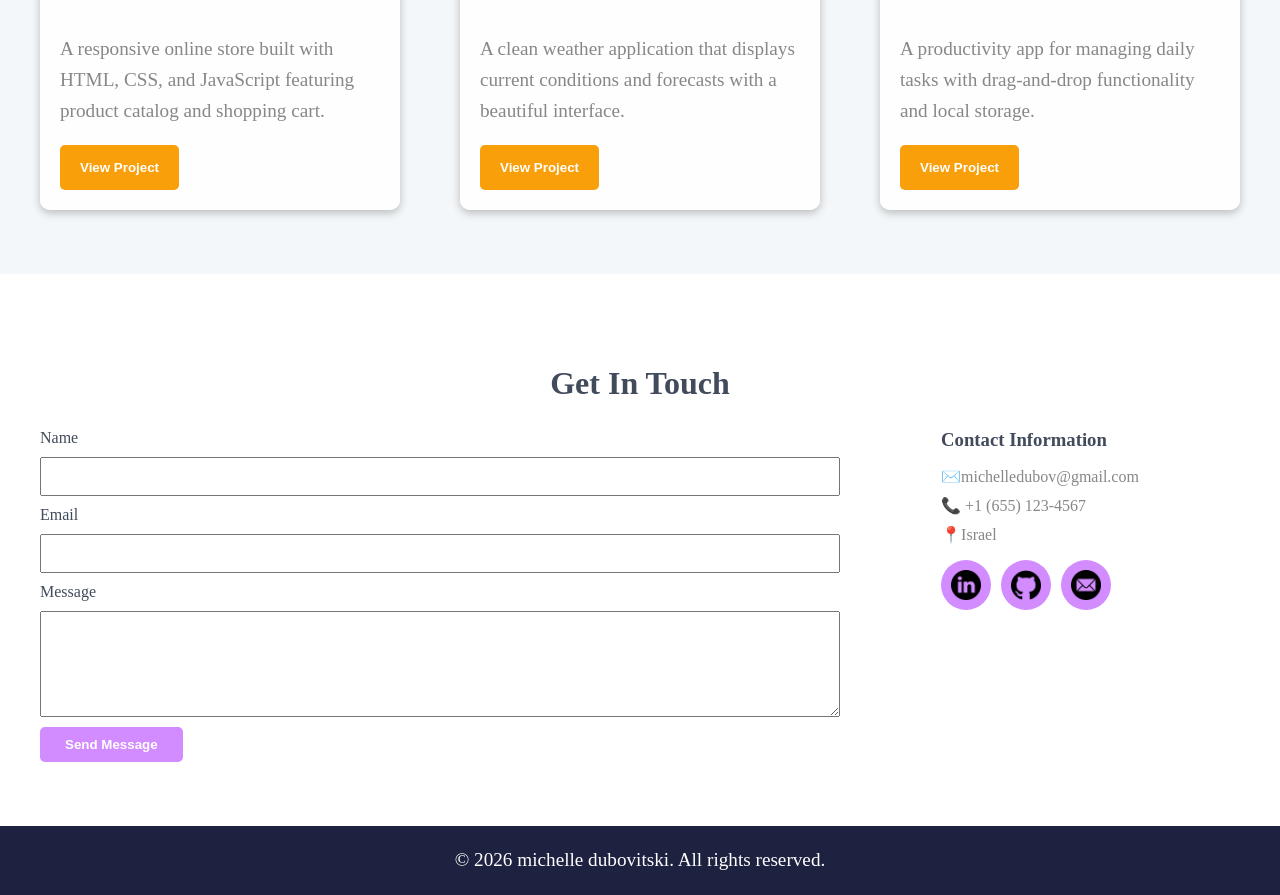
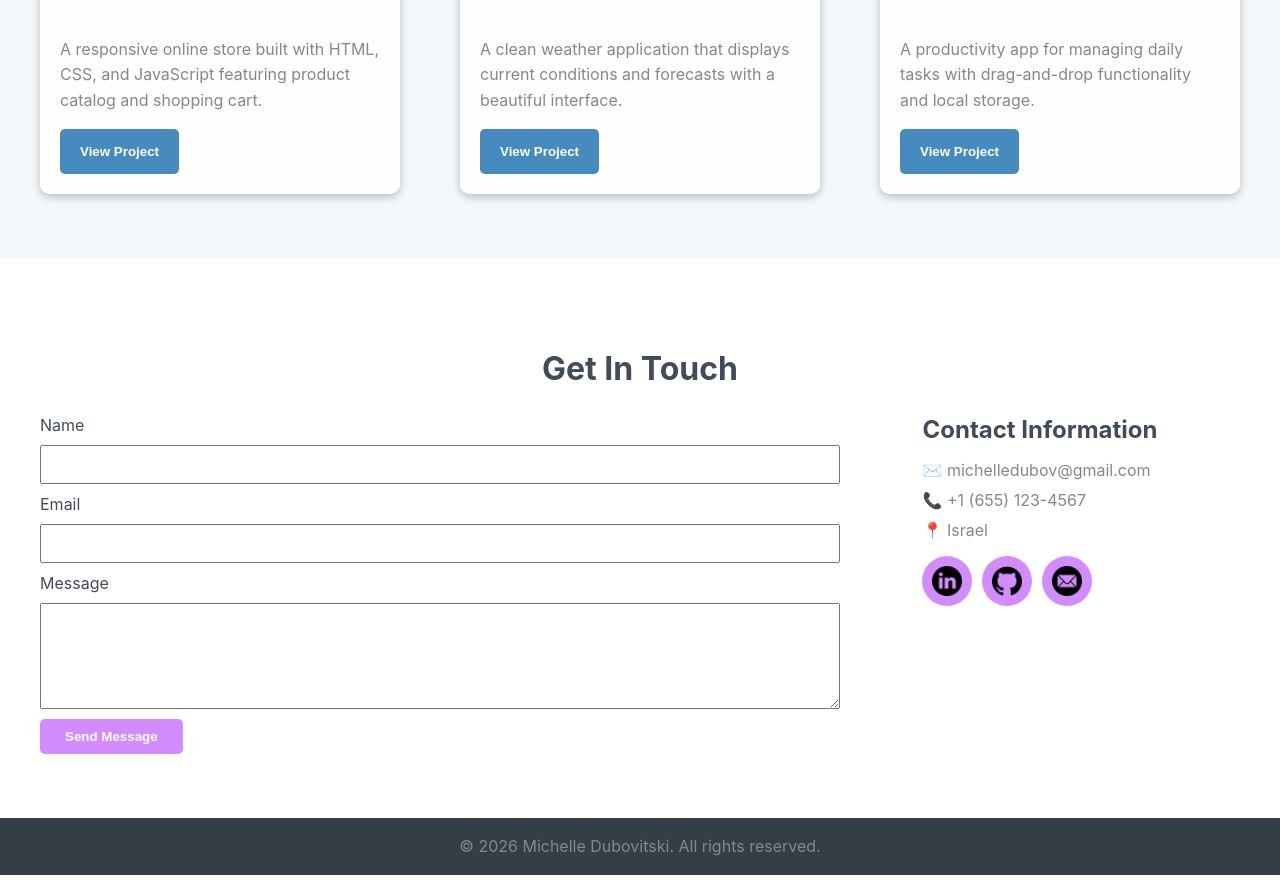
Before and after one commit to mishelld/Personal-Portfolio-Project, a plain HTML site: page index.html in a window 1280 px wide. Shown: the part 1305-2200 px from the top of the page. Drawn offline with Linux system fonts and the light colour scheme.

Commit message:
Minor CSS tweaks for layout, colors, and spacing

```diff
--- a/index.html
+++ b/index.html
@@ -189,9 +189,14 @@
                 <div>
                   <h3>Contact Information</h3>
                   <ul>
-                    <li>✉️michelledubov@gmail.com</li>
-                    <li>📞 +1 (655) 123-4567</li>
-                    <li>📍Israel</li>
+                    <li>
+                      ✉️
+                      <a href="mailto:michelledubov@gmail.com"
+                        >michelledubov@gmail.com</a
+                      >
+                    </li>
+                    <li>📞 <a href="tel:+16551234567">+1 (655) 123-4567</a></li>
+                    <li>📍 Israel</li>
                   </ul>
                 </div>
                 <div class="social-icons">
@@ -213,7 +218,7 @@
     </section>
     <footer>
       <div class="container">
-        <p>© 2026 michelle dubovitski. All rights reserved.</p>
+        <p>© 2026 Michelle Dubovitski. All rights reserved.</p>
       </div>
     </footer>
   </body>
--- a/style.css
+++ b/style.css
@@ -4,27 +4,33 @@
 
 body {
   margin: 0;
+  font-family: -apple-system, BlinkMacSystemFont, "Segoe UI", Roboto, sans-serif;
 }
 h1 {
   font-size: 2.5rem;
-  color: #414b5c;
 }
 h2 {
   font-size: 2rem;
-  color: #414b5c;
 }
 h3 {
-  color: #414b5c;
+  font-size: 1.5rem;
 }
+h1,
+h2,
+h3,
 h4 {
   color: #414b5c;
 }
 p {
-  font-size: 1.2rem;
+  font-size: 1rem;
   color: #878787;
   line-height: 1.6;
 }
 ul li {
+  color: #878787;
+}
+ul li a {
+  text-decoration: none;
   color: #878787;
 }
 ul {
@@ -79,17 +85,28 @@ nav {
 }
 .nav-links {
   display: flex;
-  gap: 10px;
+  margin: 0;
 }
 nav ul a {
   color: #aab3bf;
   font-weight: 600;
 }
+
+.nav-links li a {
+  display: block;
+  padding: 15px 10px;
+}
 nav a {
   text-decoration: none;
 }
+.nav-links li:hover {
+  background-color: #d38cff;
+  cursor: pointer;
+}
+.nav-links li:hover a {
+  color: white;
+}
 .hamburger {
-  background-color: #ededed;
   width: 30px;
   height: 20px;
   display: flex;
@@ -234,10 +251,11 @@ nav a {
   justify-content: space-between;
   align-items: flex-start;
   padding: 20px;
+  box-sizing: border-box;
 }
 
 .proj-content button {
-  background-color: #f99f0a;
+  background-color: #478bbe;
   color: white;
   cursor: pointer;
 }
@@ -320,16 +338,22 @@ form > div {
 /*-----------------------------------------------------------------*/
 
 footer {
-  background-color: rgb(30, 34, 65);
+  background-color: rgb(53, 62, 70);
   display: flex;
   justify-content: center;
 }
-footer p {
-  color: white;
+
+/*-----------------------------------------------------------------*/
+@media (max-width: 1000px) {
+  .project-container h3 {
+    font-size: 1.2rem;
+  }
 }
-/*-----------------------------------------------------------------*/
 
-@media (max-width: 600px) {
+@media (max-width: 700px) {
+  /*navbar*/
+  /*-----------------------------------------------------------------*/
+
   .nav-links {
     display: none;
   }
@@ -351,17 +375,14 @@ footer p {
     background-color: rgba(255, 255, 255, 0.864);
     margin: 0;
   }
-  .nav-links li:hover {
-    background-color: #d38cff;
-    cursor: pointer;
-  }
-  .nav-links li:hover a {
-    color: white;
-  }
-
   .nav-links li {
     padding: 4px 16px;
   }
+  /*-----------------------------------------------------------------*/
+
+  /*home*/
+  /*-----------------------------------------------------------------*/
+
   #home {
     background: linear-gradient(to top, #ffffff, #b948ff28, #9673fe6a);
   }
@@ -373,12 +394,22 @@ footer p {
     text-align: center;
     align-items: center;
   }
+  /*-----------------------------------------------------------------*/
+
+  /*about*/
+  /*-----------------------------------------------------------------*/
+
   .about-section {
     flex-direction: column;
   }
   .about-section {
     text-align: center;
   }
+  /*-----------------------------------------------------------------*/
+
+  /*projects*/
+  /*-----------------------------------------------------------------*/
+
   .project-section > div {
     flex-direction: column;
     justify-content: center;
@@ -391,6 +422,11 @@ footer p {
   .proj-content button {
     width: 100%;
   }
+  /*-----------------------------------------------------------------*/
+
+  /*contact*/
+  /*-----------------------------------------------------------------*/
+
   .contact-section h2 {
     text-align: center;
   }
@@ -407,4 +443,5 @@ footer p {
   .social-icons {
     justify-content: center;
   }
+  /*-----------------------------------------------------------------*/
 }
```
